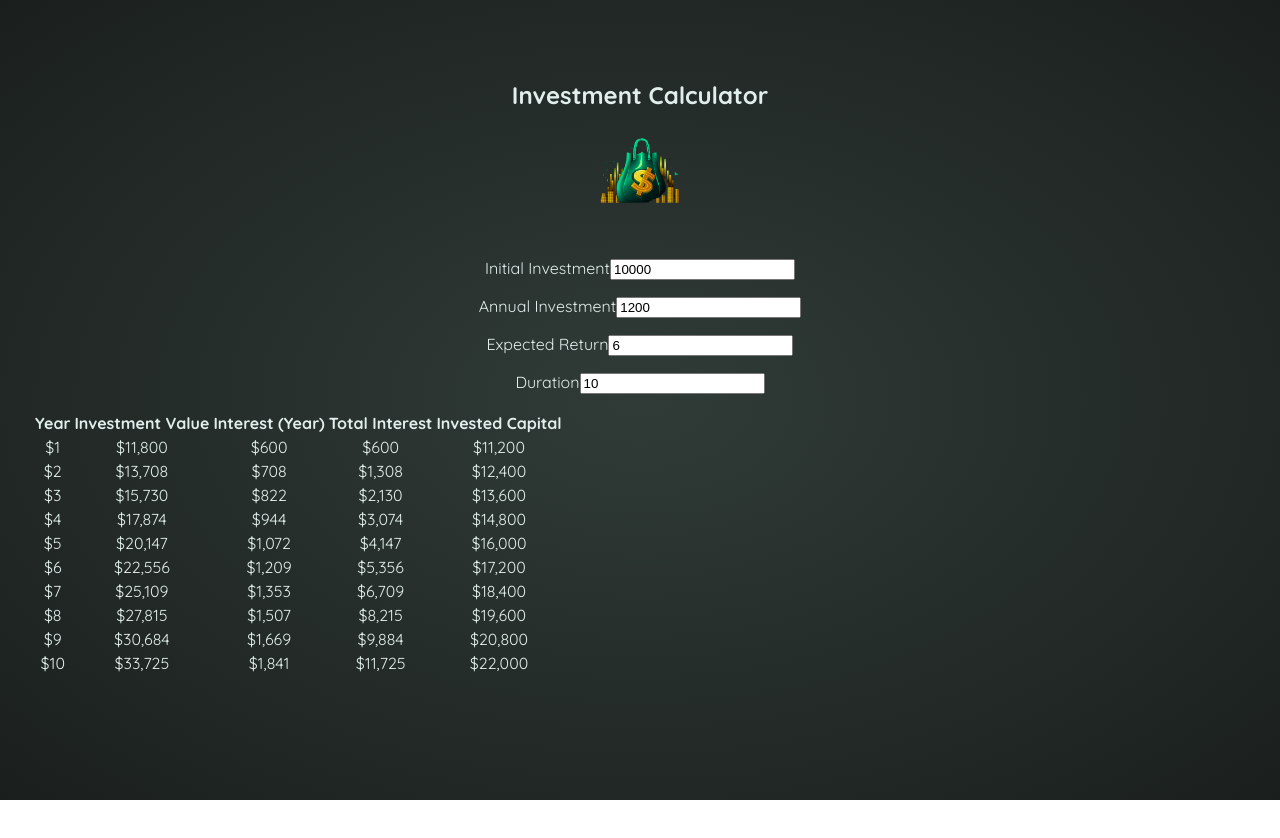
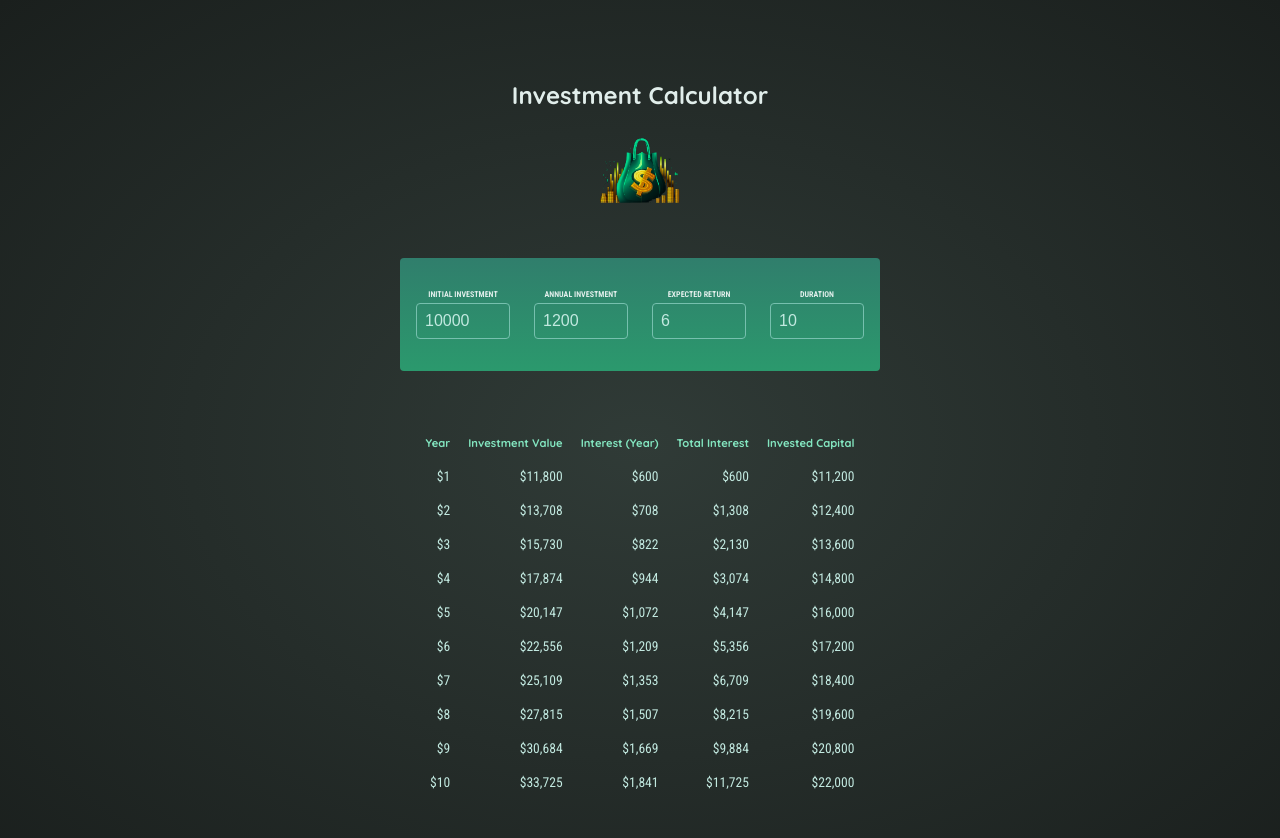
Before and after one commit to Jpkeys29/Investment-Calculator, a React (Vite) app: page / in a window 1280 px wide. Shown: the top 838 px of the page. Before the commit the page ends 800 px from the top, so only its background shows below. Built offline with nearby package versions, Linux system fonts and the light colour scheme.

Commit message:
Warning sign for invalid input value and styling

```diff
--- a/src/App.jsx
+++ b/src/App.jsx
@@ -28,6 +28,7 @@
       <Header />
       <UserInput userInput={userInput}
        onChange={handleChange}/>
+      {!inputIsValid && <p><mark>Please enter valid input data</mark></p>}
       {inputIsValid && <Results input={userInput}/>}
     </>
   )
--- a/src/components/Results.jsx
+++ b/src/components/Results.jsx
@@ -4,7 +4,7 @@
     const resultsData = calculateInvestmentResults(input);
     const initialInvestment = resultsData[0].valueEndOfYear - resultsData[0].interest - resultsData[0].annualInvestment;
     console.log(resultsData)
-    return <table>
+    return <table id="result">
         <thead>
             <tr>
                 <th>Year</th>
--- a/src/components/UserInput.jsx
+++ b/src/components/UserInput.jsx
@@ -4,8 +4,8 @@
 
 
     return (
-        <section>
-            <div>
+        <section id="user-input">
+            <div className="input-group">
                 <p>
                     <label>Initial Investment</label>
                     <input
@@ -23,8 +23,8 @@
                     required
                     value={userInput.annualInvestment}
                     onChange={(event) =>
-                    onChange('annualInvestment', event.target.value)}
-                    />
+                        onChange('annualInvestment', event.target.value)}
+                        />
                 </p>
                 <p>
                     <label>Expected Return</label>
```
